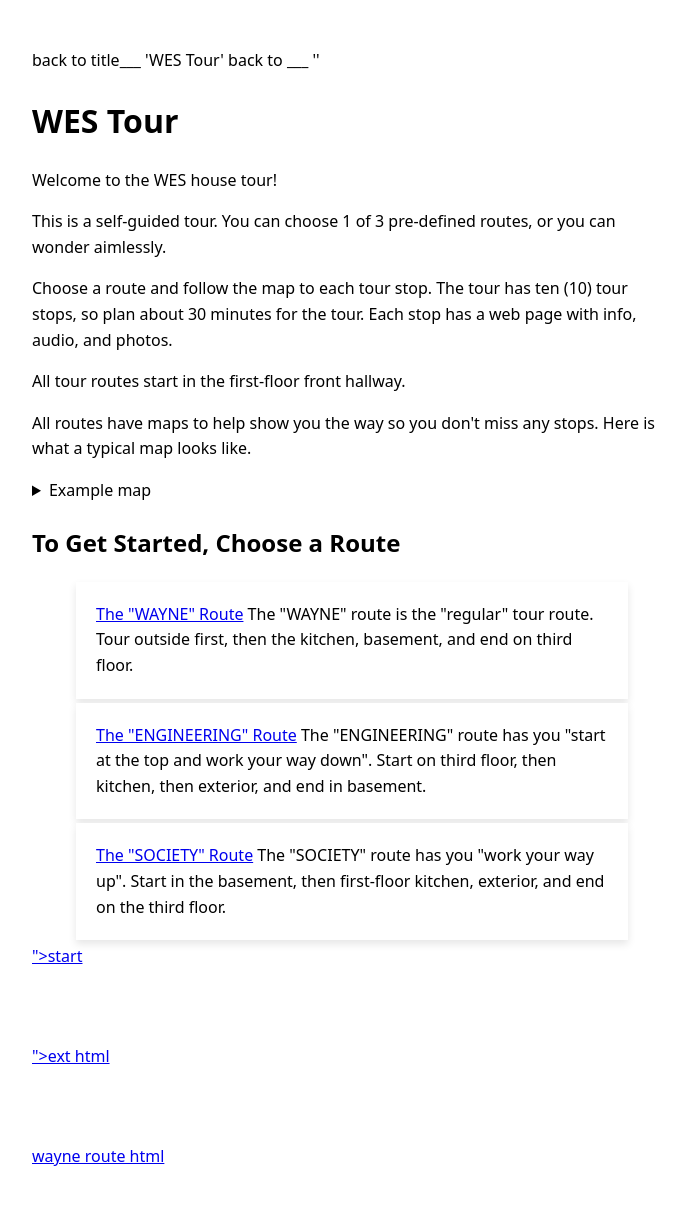
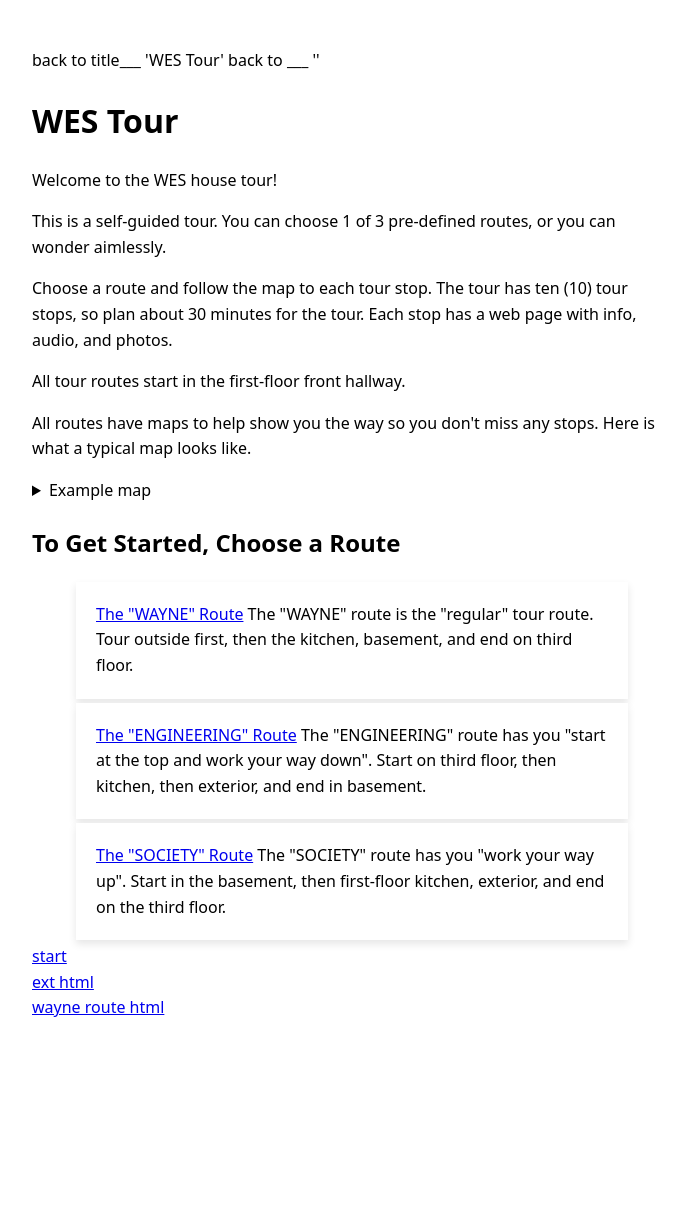
Before and after one commit to mciechanumich/WEStour, a Jekyll site: the page built from docs/index.html, in a window 1280 px wide. Shown: the whole page, without its empty margins (288-974 px from the left). Built offline with Jekyll 4.4.1, drawn with Linux system fonts in a browser that asks for light colours; after the commit the page ends 1069 px from its top, so only the background shows below that; part of the change alters nothing that is shown.

```diff
--- a/docs/index.html
+++ b/docs/index.html
@@ -51,10 +51,10 @@ tour_routes:
 </div>
 
 <div>
-<a href="{% wayne_route_1start.md %}">start</a>
+<a href="{% link wayne_route_1start.md %}">start</a>
 </div>
 <div>
-<a href="{% wayne_route_1exterior.md %}">ext html</a>
+<a href="{% link wayne_route_1exterior.md %}">ext html</a>
 </div>
 <div>
 <a href="{% link wayne_route.md %}">wayne route html</a>
```
